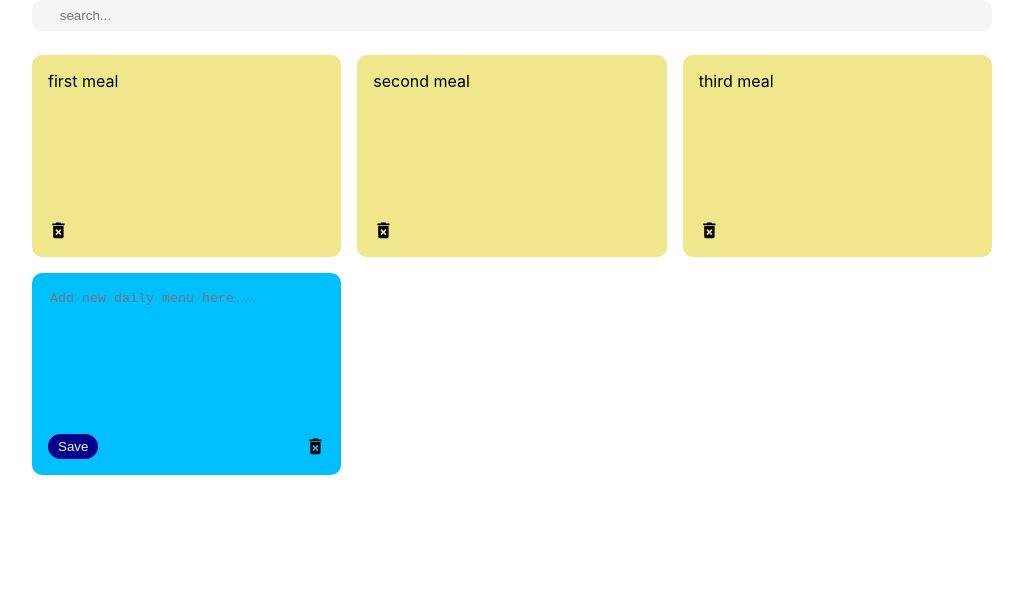
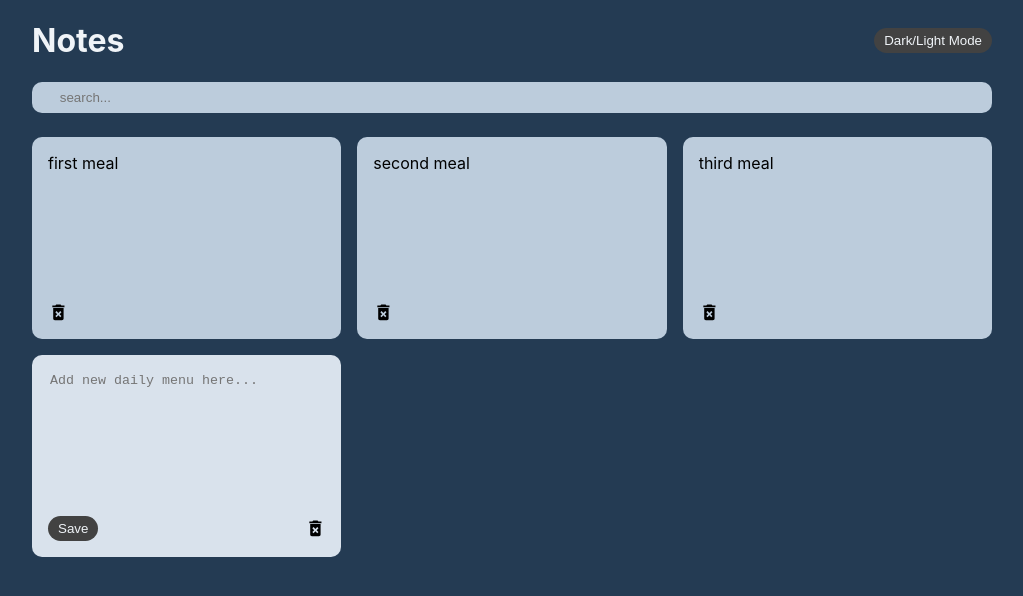
Before and after one commit to davidletaw/menu-planner, a React (Create React App) app: page / in a window 1280 px wide. Shown: the top 596 px of the page, without its empty margins (128-1151 px from the left). Built offline with nearby package versions, Linux system fonts and the light colour scheme; some icons are missing.

Commit message:
Creates dark/light mode functionality

```diff
--- a/src/App.js
+++ b/src/App.js
@@ -1,7 +1,8 @@
 import DailyMenusList from "./Components/DailyMenusList";
-import { useState } from "react";
+import {useEffect, useState} from "react";
 import { nanoid } from "nanoid";
 import Search from "./Components/Search";
+import Header from "./Components/Header";
 
 const App = () => {
     const [dailyMenu, setMenu] = useState([
@@ -21,6 +22,24 @@ const App = () => {
 
     const [searchText, setSearchText] = useState('');
 
+    const [darkMode, setDarkMode] = useState(true);
+
+    useEffect(() => {
+        const savedMenus = JSON.parse(
+            localStorage.getItem('react-menu-planner-app-data')
+        );
+
+        if (savedMenus) {
+            setMenu(savedMenus);
+        }
+    },[]) // When this array is empty it will only run on the first load
+
+    useEffect(() => {
+        localStorage.setItem(
+            'react-menu-planner-app-data',
+            JSON.stringify(dailyMenu)
+        );
+    }, [dailyMenu])
 
     const addDailyMenu = (text) => {
         const newDailyMenu = {
@@ -37,7 +56,10 @@ const App = () => {
     };
 
   return (
+      <div className={`${darkMode && 'dark-mode'}`}>
           <div className="container">
+              <Header handleToggleDarkMode={setDarkMode} />
+
               <Search handleSearchNote={setSearchText} />
 
               <DailyMenusList
@@ -48,6 +70,7 @@ const App = () => {
                   handleDeleteDailyMenu={deleteDailyMenu}
               />
           </div>
+      </div>
   );
 };
 
--- /dev/null
+++ b/src/Components/Header.js
@@ -0,0 +1,16 @@
+import React from "react";
+
+const Header = ({ handleToggleDarkMode }) => {
+    return (
+        <div className="header">
+            <h1>Notes</h1>
+            <button
+                onClick={()=> handleToggleDarkMode(
+                    (previousDarkMode) => !previousDarkMode
+                    )
+                }
+                className='save'>Dark/Light Mode</button>
+        </div>
+    )
+}
+export default Header
--- a/src/index.css
+++ b/src/index.css
@@ -12,12 +12,27 @@ code {
     monospace;
 }
 
+.header {
+  display: flex;
+  align-items: center;
+  justify-content: space-between;
+}
+
+.dark-mode {
+  background-color: #243B53;
+}
+
+.dark-mode h1 {
+  color: #F0F4F8;
+}
+
 .container {
   max-width: 960px;
   margin-right: auto;
   margin-left: auto;
   padding-right: 15px;
   padding-left: 15px;
+  min-height: 100vh;
 }
 
 .daily-menus-list {
@@ -27,13 +42,13 @@ code {
 }
 
 .daily-menu.new {
-  background-color: deepskyblue;
+  background-color: #D9E2EC;
 }
 
 textarea {
   border: none;
   resize: none;
-  background-color: deepskyblue;
+  background-color: #D9E2EC;
 }
 
 textarea:focus {
@@ -41,8 +56,8 @@ textarea:focus {
 }
 
 .save {
-  color: whitesmoke;
-  background-color: darkblue;
+  color: #F0F4F8;
+  background-color: #424242;
   border-radius: 15px;
   border: none;
   padding: 5px 10px 5px 10px;
@@ -50,12 +65,12 @@ textarea:focus {
 
 .save:hover {
   color: black;
-  background-color: whitesmoke;
+  background-color: #EEEEEE;
   cursor: pointer;
 }
 
 .daily-menu {
-  background-color: khaki;
+  background-color: #BCCCDC;
   border-radius: 10px;
   padding: 1rem;
   min-height: 170px;
@@ -72,13 +87,13 @@ textarea:focus {
 
 .delete-icon:hover {
   cursor: pointer;
-  color: whitesmoke;
+  color: #EEEEEE;
 }
 
 .search {
   display: flex;
   align-items: center;
-  background-color: whitesmoke;
+  background-color: #BCCCDC;
   border-radius: 10px;
   padding: 5px;
   margin-bottom: 1.5em;
@@ -86,7 +101,7 @@ textarea:focus {
 
 .search input {
   border: none;
-  background-color: whitesmoke;
+  background-color: #BCCCDC;
 }
 
 .search input:focus {
```
Lines whose indentation alone changed are shown as unchanged.
